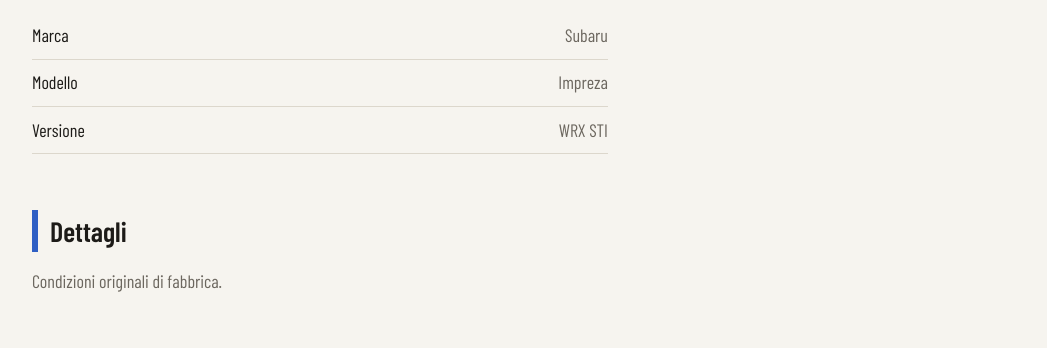
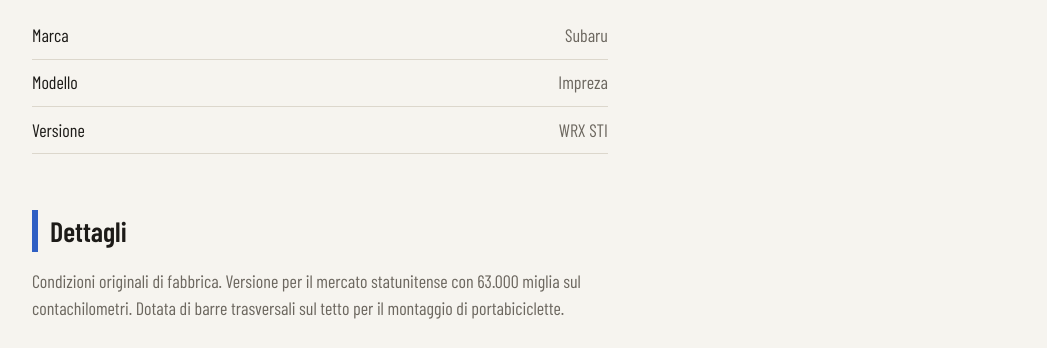
Before and after one commit to BA541SZ/Subaru-Impreza-WRX-STI, a plain HTML site: page it.html in a window 1280 px wide. Shown: the part 1567-1915 px from the top of the page, without its empty margins (116-1163 px from the left). Drawn offline with nearby package versions, Linux system fonts and the light colour scheme; a web font is replaced by a local one.

Commit message:
Add US specification, 63,000-mile mileage and roof crossbars to vehicle details

```diff
--- a/it.html
+++ b/it.html
@@ -172,7 +172,7 @@ html.gallery-open{overflow:hidden}
 
   <section id="details">
     <h2>Dettagli</h2>
-    <p class="lead">Condizioni originali di fabbrica.</p>
+    <p class="lead">Condizioni originali di fabbrica. Versione per il mercato statunitense con 63.000 miglia sul contachilometri. Dotata di barre trasversali sul tetto per il montaggio di portabiciclette.</p>
   </section>
   <section id="price">
     <h2>Prezzo</h2>
```
